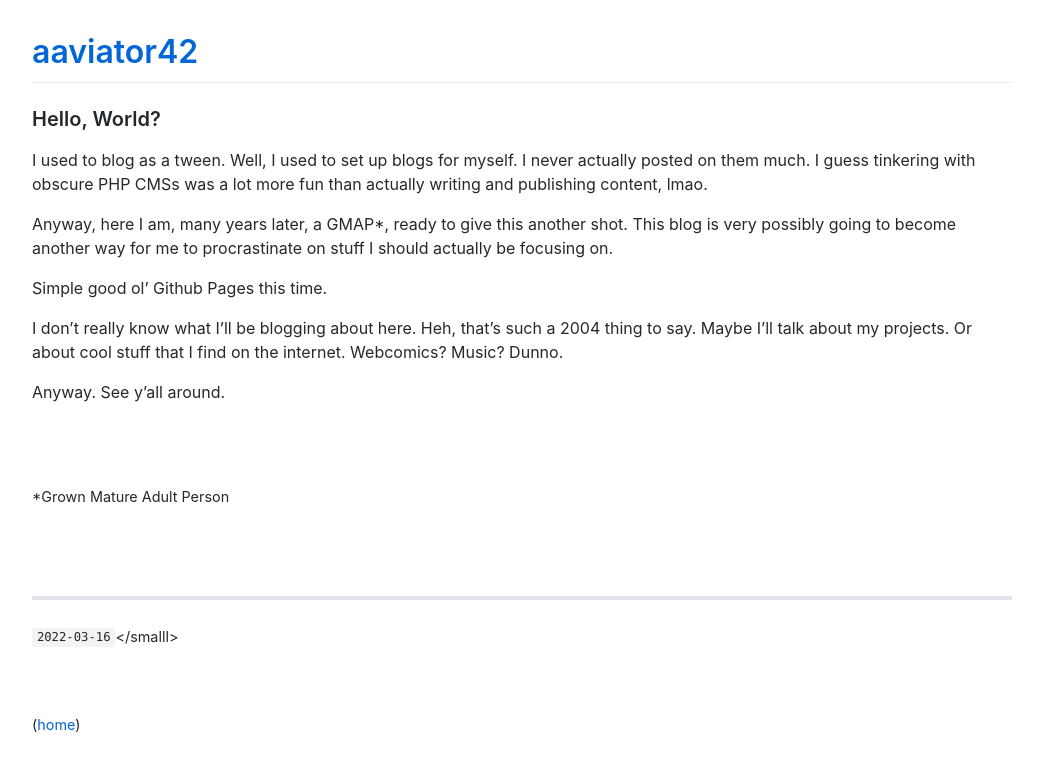
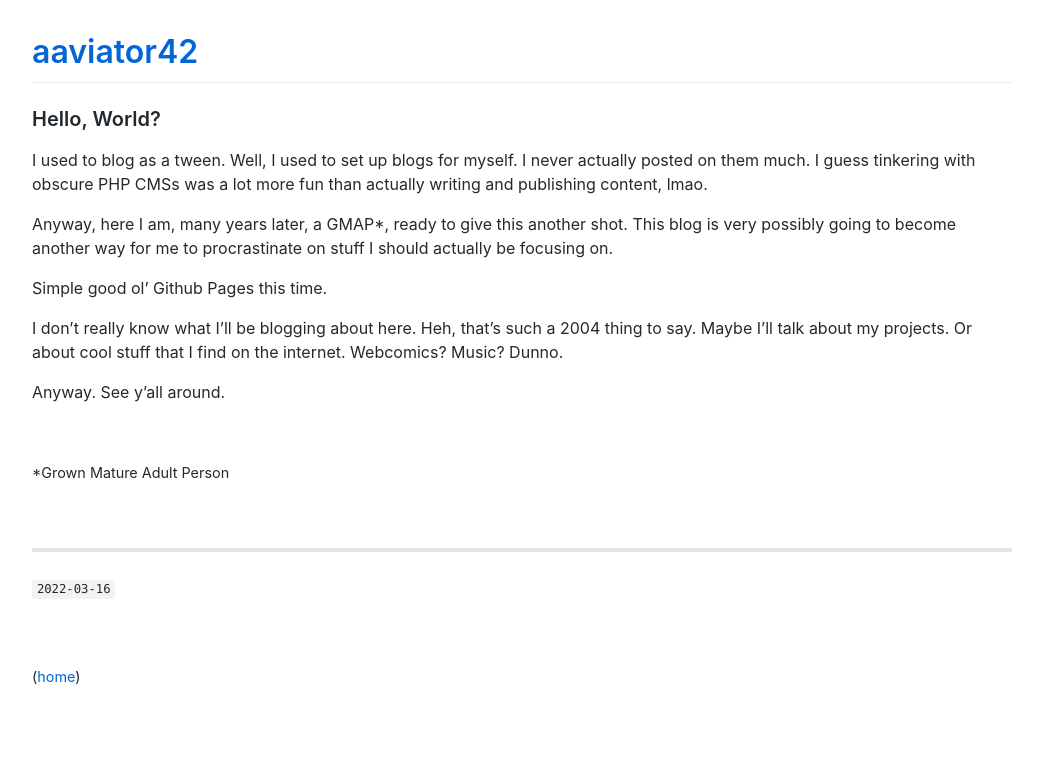
Before and after one commit to aaviator42/aaviator42.github.io, a Jekyll site: the page built from posts/001-helloworld.md, in a window 1280 px wide. Shown: the top 771 px of the page, without its empty margins (118-1161 px from the left). Built offline with Jekyll 4.4.1, drawn with Linux system fonts in a browser that asks for light colours; our own code applies the rules of GitHub Pages for plain Markdown files.

Commit message:
Update 001-helloworld.md

```diff
--- a/posts/001-helloworld.md
+++ b/posts/001-helloworld.md
@@ -13,13 +13,11 @@ Anyway. See y'all around.
 
 
 <br>
-<br>
 
 <small>\*Grown Mature Adult Person</small>
 
 <br>
-<br>
 
 -----
 
-<small>`2022-03-16`</smalll>
+<small>`2022-03-16`</small>
```
